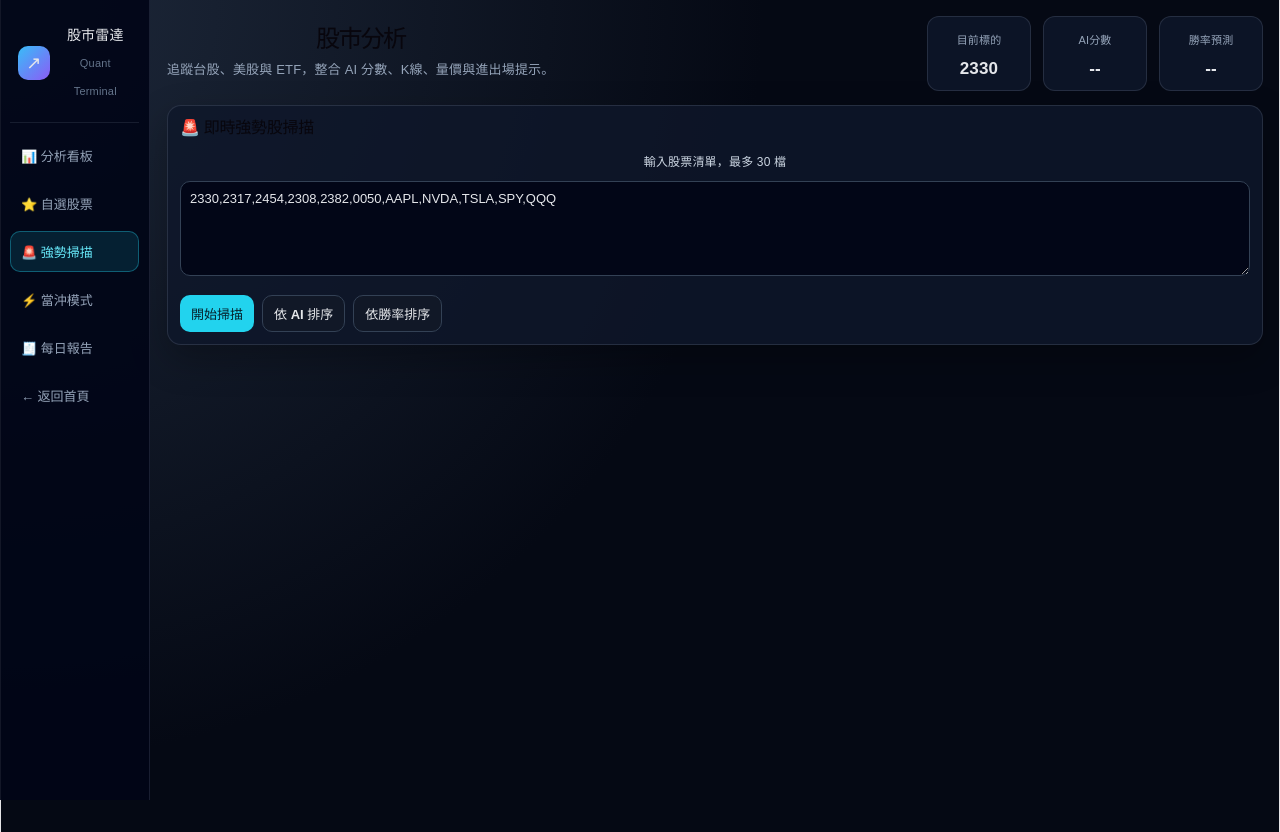
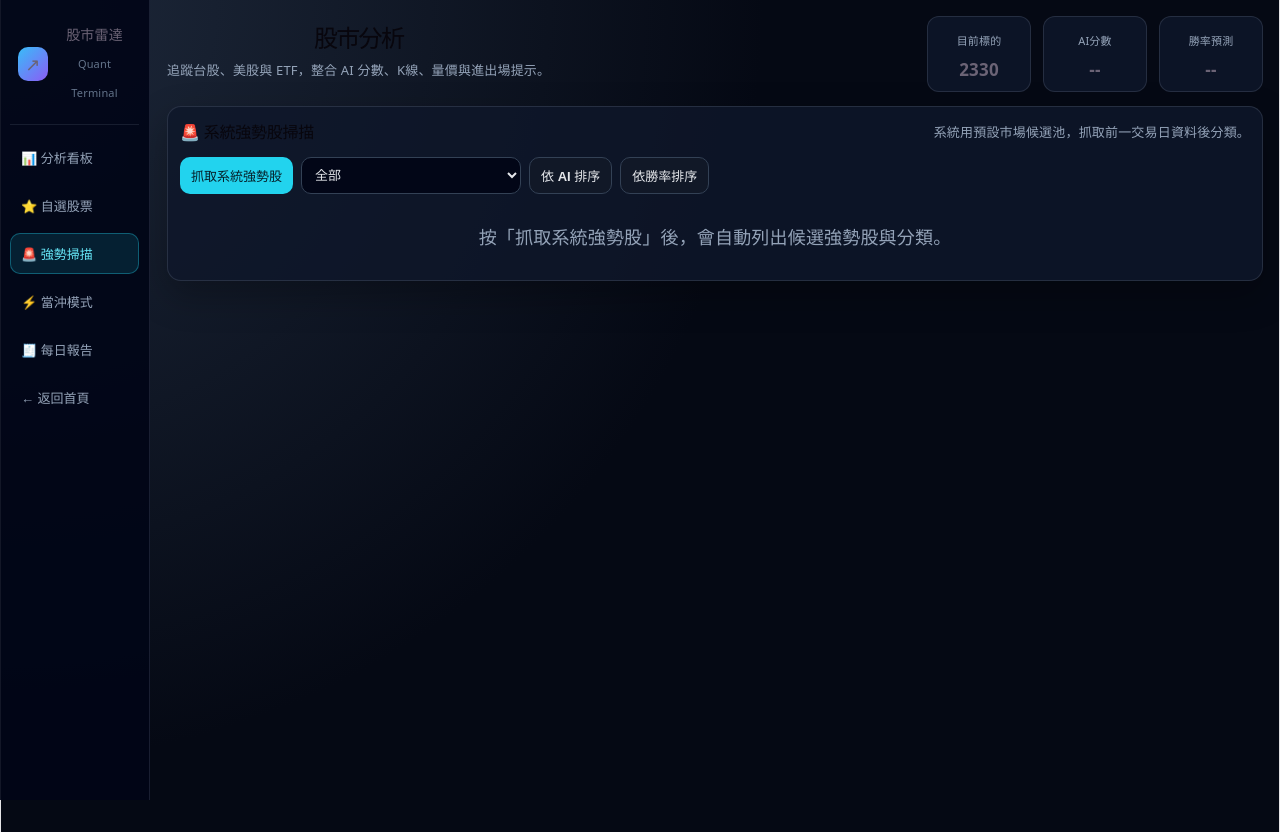
Before and after one commit to qqwerasdf339/stock-radar, a React (Vite) app: page / in a window 1280 px wide. Both pictures are taken after a click on the button "🚨 強勢掃描". Built offline with nearby package versions, Linux system fonts and the light colour scheme.

Commit message:
upgrade stock dashboard

```diff
--- a/src/pages/Stock.jsx.jsx
+++ b/src/pages/Stock.jsx.jsx
@@ -20,6 +20,34 @@ const NAME_TO_CODE = {
   元大台灣50: "0050",
 };
 
+const MARKET_STRONG_POOL = [
+  { symbol: "2330", baseType: "權值強勢" },
+  { symbol: "2317", baseType: "電子權值" },
+  { symbol: "2454", baseType: "IC設計" },
+  { symbol: "2308", baseType: "電源強勢" },
+  { symbol: "2382", baseType: "AI伺服器" },
+  { symbol: "3234", baseType: "中小型強勢" },
+  { symbol: "2344", baseType: "記憶體族群" },
+  { symbol: "0050", baseType: "ETF權值" },
+  { symbol: "00919", baseType: "高股息ETF" },
+  { symbol: "00940", baseType: "高股息ETF" },
+  { symbol: "AAPL", baseType: "美股科技" },
+  { symbol: "NVDA", baseType: "AI美股" },
+  { symbol: "TSLA", baseType: "高波動美股" },
+  { symbol: "SPY", baseType: "美股ETF" },
+  { symbol: "QQQ", baseType: "科技ETF" },
+];
+
+function classifyStrongStock(stock) {
+  if (!stock) return "待觀察";
+  if ((stock.volumeRatio || 0) >= 1.5 && stock.changePct > 0) return "爆量上漲";
+  if (stock.score >= 80) return "AI強勢";
+  if (stock.changePct >= 2) return "漲幅強勢";
+  if ((stock.volumeRatio || 0) >= 1.3) return "量能強勢";
+  if (stock.tradeSignal?.action === "BUY") return "買進訊號";
+  return stock.baseType || "系統候選";
+}
+
 function sleep(ms) {
   return new Promise((resolve) => setTimeout(resolve, ms));
 }
@@ -57,15 +85,30 @@ async function fetchYahooHistory(input, range = "6mo", interval = "1d") {
   const meta = result.meta || {};
 
   const history = timestamps
-    .map((t, i) => ({
-      time: new Date(t * 1000).toISOString().slice(0, 10),
-      date: new Date(t * 1000).toLocaleDateString("zh-TW"),
+    .map((t, i) => {
+      const dt = new Date(t * 1000);
+      return {
+        time:
+          interval === "1d"
+            ? dt.toISOString().slice(0, 10)
+            : t,
+        date:
+          interval === "1d"
+            ? dt.toLocaleDateString("zh-TW")
+            : dt.toLocaleString("zh-TW", {
+                month: "2-digit",
+                day: "2-digit",
+                hour: "2-digit",
+                minute: "2-digit",
+                hour12: false,
+              }),
         open: cleanNumber(quote.open?.[i]),
         high: cleanNumber(quote.high?.[i]),
         low: cleanNumber(quote.low?.[i]),
         close: cleanNumber(quote.close?.[i]),
         volume: cleanNumber(quote.volume?.[i]) || 0,
-    }))
+      };
+    })
     .filter((x) => x.open && x.high && x.low && x.close);
 
   return {
@@ -665,6 +708,20 @@ function TradingChart({ stock, showMA5, showMA20, showMA60, showBollinger }) {
     volumeSeries.setData(volume);
     chart.timeScale().fitContent();
 
+    // 分K如果資料筆數太少，lightweight-charts 會把單根K棒放超大；
+    // 這裡強制給一段可視範圍，避免當沖K線擠成一根巨棒。
+    if (candles.length < 40) {
+      chart.timeScale().applyOptions({
+        barSpacing: 8,
+        rightOffset: 20,
+        minBarSpacing: 4,
+      });
+      chart.timeScale().setVisibleLogicalRange({
+        from: -20,
+        to: Math.max(40, candles.length + 20),
+      });
+    }
+
     const resizeObserver = new ResizeObserver(() => {
       if (containerRef.current) chart.applyOptions({ width: containerRef.current.clientWidth });
     });
@@ -683,6 +740,7 @@ export default function Stock() {
   const navigate = useNavigate();
   const { symbol } = useParams();
   const [query, setQuery] = useState(symbol || "2330");
+
   const [favorites, setFavorites] = useState(() => {
     try {
       return JSON.parse(localStorage.getItem("stockRadarFavorites") || "[]");
@@ -690,7 +748,14 @@ export default function Stock() {
       return [];
     }
   });
-  const [watchText, setWatchText] = useState("2330,2317,2454,2308,2382,0050,AAPL,NVDA,TSLA,SPY,QQQ");
+
+  const [watchText, setWatchText] = useState(() => {
+    return (
+      localStorage.getItem("stockRadarWatchText") ||
+      "2330,2317,2454,2308,2382,0050,AAPL,NVDA,TSLA,SPY,QQQ"
+    );
+  });
+
   const [range, setRange] = useState("1y");
   const [stock, setStock] = useState(null);
   const [watchList, setWatchList] = useState([]);
@@ -713,10 +778,38 @@ export default function Stock() {
   const [showMA60, setShowMA60] = useState(true);
   const [showBollinger, setShowBollinger] = useState(true);
   const [indicatorMenuOpen, setIndicatorMenuOpen] = useState(false);
+  const [searchHistory, setSearchHistory] = useState(() => {
+    try {
+      return JSON.parse(localStorage.getItem("stockRadarSearchHistory") || "[]");
+    } catch {
+      return [];
+    }
+  });
+  const [realtimeDayTrade, setRealtimeDayTrade] = useState(false);
+  const [systemStrongList, setSystemStrongList] = useState([]);
+  const [systemStrongLoading, setSystemStrongLoading] = useState(false);
+  const [strongCategory, setStrongCategory] = useState("全部");
+
+  useEffect(() => {
+    localStorage.setItem("stockRadarWatchText", watchText);
+  }, [watchText]);
 
   useEffect(() => {
     localStorage.setItem("stockRadarFavorites", JSON.stringify(favorites));
   }, [favorites]);
+
+  useEffect(() => {
+    localStorage.setItem("stockRadarSearchHistory", JSON.stringify(searchHistory));
+  }, [searchHistory]);
+
+  function rememberSearchKeyword(value) {
+    const keyword = String(value || "").trim().toUpperCase();
+    if (!keyword) return;
+    setSearchHistory((prev) => {
+      const next = [keyword, ...prev.filter((item) => item !== keyword)];
+      return next.slice(0, 10);
+    });
+  }
 
   function addFavorite(targetStock = stock) {
     if (!targetStock?.symbol) {
@@ -741,11 +834,28 @@ export default function Stock() {
     setFavoriteNotice(`已移除 ${symbol}`);
    }
 
+  function removeWatchSymbol(symbol) {
+  const target = String(symbol).toUpperCase();
+
+  setWatchText((prev) =>
+    prev
+      .split(/[ ,，\n]+/)
+      .map((x) => x.trim().toUpperCase())
+      .filter(Boolean)
+      .filter((item) => item !== target)
+      .join(",")
+  );
+
+  setWatchList((prev) =>
+    prev.filter((item) => item.symbol.toUpperCase() !== target)
+  );
+}
+
   function addWatchSymbol() {
     const value = newWatchSymbol.trim().toUpperCase();
     if (!value) return;
     const items = watchText
-      .split(/[ ,，]+/)
+      .split(/[ ,，\n]+/)
       .map((x) => x.trim().toUpperCase())
       .filter(Boolean);
 
@@ -760,7 +870,7 @@ export default function Stock() {
     const value = newWatchSymbol.trim().toUpperCase();
     if (!value) return;
     const items = watchText
-      .split(/[ ,，]+/)
+      .split(/[ ,，\n]+/)
       .map((x) => x.trim().toUpperCase())
       .filter(Boolean)
       .filter((item) => item !== value);
@@ -774,6 +884,7 @@ export default function Stock() {
     const target = String(input || "").trim();
     if (!target) return;
     setQuery(target);
+    rememberSearchKeyword(target);
     setLoading(true);
     setError("");
     try {
@@ -794,7 +905,7 @@ export default function Stock() {
     setError("");
     try {
       const items = watchText
-        .split(/[ ,，]+/)
+        .split(/[ ,，\n]+/)
         .map((x) => x.trim())
         .filter(Boolean)
         .slice(0, 30);
@@ -819,22 +930,24 @@ export default function Stock() {
     }
   }
 
-  async function searchIntraday(input = query) {
+  async function searchIntraday(input = query, silent = false) {
     const target = String(input || "").trim();
     if (!target) return;
-    setDayTradeLoading(true);
+    if (!silent) setDayTradeLoading(true);
     setError("");
     try {
-      const data = await fetchYahooHistory(target, "1d", intradayInterval);
+      // Yahoo 分K用 5d 比 1d 穩定，避免台股只回傳單根K棒。
+      const data = await fetchYahooHistory(target, "5d", intradayInterval);
       const analyzed = analyzeStock(data);
       setIntradayStock(analyzed);
       setStock(analyzed);
       setQuery(target);
+      rememberSearchKeyword(target);
     } catch (err) {
       console.error(err);
-      setError(err.message || "分K資料抓取失敗");
+      if (!silent) setError(err.message || "分K資料抓取失敗");
     } finally {
-      setDayTradeLoading(false);
+      if (!silent) setDayTradeLoading(false);
     }
   }
 
@@ -843,22 +956,23 @@ export default function Stock() {
     setError("");
     try {
       const items = watchText
-        .split(/[ ,，]+/)
+        .split(/[ ,，\n]+/)
         .map((x) => x.trim())
         .filter(Boolean)
         .slice(0, 30);
 
-      const result = [];
-      for (const item of items) {
-        try {
-          const data = await fetchYahooHistory(item, "1d", intradayInterval);
-          const analyzed = analyzeStock(data);
-          result.push(analyzed);
-          await sleep(120);
-        } catch (err) {
+      const result = (
+        await Promise.all(
+          items.map((item) =>
+            fetchYahooHistory(item, "5d", intradayInterval)
+              .then((data) => analyzeStock(data))
+              .catch((err) => {
                 console.warn("daytrade scan failed", item, err);
-        }
-      }
+                return null;
+              })
+          )
+        )
+      ).filter(Boolean);
 
       result.sort((a, b) => (b.dayTrade?.score || 0) - (a.dayTrade?.score || 0));
       setDayTradeList(result);
@@ -870,6 +984,43 @@ export default function Stock() {
       setError(err.message || "當沖掃描失敗");
     } finally {
       setDayTradeLoading(false);
+    }
+  }
+
+  async function scanSystemStrongStocks() {
+    setSystemStrongLoading(true);
+    setError("");
+    try {
+      const result = (
+        await Promise.all(
+          MARKET_STRONG_POOL.map((item) =>
+            fetchYahooHistory(item.symbol, "1mo", "1d")
+              .then((data) => {
+                const analyzed = analyzeStock(data);
+                return {
+                  ...analyzed,
+                  baseType: item.baseType,
+                  strongType: classifyStrongStock({ ...analyzed, baseType: item.baseType }),
+                };
+              })
+              .catch((err) => {
+                console.warn("system strong scan failed", item.symbol, err);
+                return null;
+              })
+          )
+        )
+      )
+        .filter(Boolean)
+        .sort((a, b) => b.score - a.score)
+        .slice(0, 30);
+
+      setSystemStrongList(result);
+      setWatchList(result);
+      if (result[0]) setStock(result[0]);
+    } catch (err) {
+      setError(err.message || "系統強勢股掃描失敗");
+    } finally {
+      setSystemStrongLoading(false);
     }
   }
 
@@ -885,6 +1036,19 @@ export default function Stock() {
     return () => clearInterval(timer);
     // eslint-disable-next-line react-hooks/exhaustive-deps
   }, [autoScan, watchText, range]);
+
+  useEffect(() => {
+    if (!realtimeDayTrade || activeMenu !== "daytrade") return;
+    const target = query.trim();
+    if (!target) return;
+
+    const timer = setInterval(() => {
+      searchIntraday(target, true);
+    }, 1000);
+
+    return () => clearInterval(timer);
+    // eslint-disable-next-line react-hooks/exhaustive-deps
+  }, [realtimeDayTrade, activeMenu, query, intradayInterval]);
 
   const sortedWatchList = useMemo(() => {
     const list = [...watchList];
@@ -902,6 +1066,25 @@ export default function Stock() {
     return [...dayTradeList].sort((a, b) => (b.dayTrade?.score || 0) - (a.dayTrade?.score || 0));
   }, [dayTradeList]);
 
+  const filteredSystemStrongList = useMemo(() => {
+    const list = [...systemStrongList];
+    const filtered =
+      strongCategory === "全部"
+        ? list
+        : list.filter((item) => item.strongType === strongCategory || item.baseType === strongCategory);
+
+    return filtered.sort((a, b) => b.score - a.score);
+  }, [systemStrongList, strongCategory]);
+
+  const strongCategoryOptions = useMemo(() => {
+    const options = new Set(["全部"]);
+    systemStrongList.forEach((item) => {
+      if (item.strongType) options.add(item.strongType);
+      if (item.baseType) options.add(item.baseType);
+    });
+    return [...options];
+  }, [systemStrongList]);
+
   const marketStats = useMemo(() => {
     const up = watchList.filter((s) => s.changePct > 0).length;
     const down = watchList.filter((s) => s.changePct < 0).length;
@@ -920,13 +1103,15 @@ export default function Stock() {
   return (
     <div className="terminal-shell">
       <style>{`
-        body { margin: 0; background: #050914; color: #e5e7eb; font-family: Arial, 'Microsoft JhengHei', sans-serif; }
-        button, input, select, textarea { font-family: inherit; }
-        button { border: 0; border-radius: 10px; padding: 8px 11px; background: #22d3ee; color: #06202a; font-weight: 900; cursor: pointer; font-size: 13px; }
-        button:disabled { opacity: .55; cursor: not-allowed; }
-        button.ghost { background: #111827; color: #e5e7eb; border: 1px solid #334155; }
-        button.danger { background: #fb7185; color: #450a0a; }
-        button.small { padding: 7px 9px; font-size: 12px; }
+        button {border: 0;border-radius: 10px;padding: 8px 11px;background: #22d3ee;color: #06202a;font-weight: 900;cursor: pointer;font-size: 13px;
+        transition:background .18s ease,filter .18s ease,transform .18s ease,border-color .18s ease;}
+        button:hover {filter: brightness(1.12);transform: translateY(-1px);}
+        button:active {transform: translateY(0);}
+        button:disabled {opacity: .55;cursor: not-allowed;}
+        button.ghost {background: #111827;color: #e5e7eb;border: 1px solid #334155;}
+        button.ghost:hover {background: #1e293b;border-color: #64748b;}
+        button.danger {background: #fb7185;color: #450a0a;}
+        button.danger:hover {filter: brightness(1.08);}
         input, textarea, select { width: 100%; box-sizing: border-box; background: #020617; color: #e5e7eb; border: 1px solid #334155; border-radius: 10px; padding: 9px; outline: none; font-size: 13px; }
         label { display: block; color: #cbd5e1; margin: 9px 0 6px; font-size: 12px; }
         h1, h2, h3 { margin: 0; }
@@ -1017,6 +1202,9 @@ export default function Stock() {
         .radar-alert { border-radius: 16px; padding: 14px; margin-bottom: 12px; border: 1px solid rgba(250,204,21,.35); background: rgba(113,63,18,.2); }
         .radar-alert.good { border-color: rgba(34,197,94,.45); background: rgba(20,83,45,.24); }
         .radar-alert.bad { border-color: rgba(248,113,113,.45); background: rgba(127,29,29,.2); }
+        .instant-signal { border: 1px solid rgba(34,211,238,.35); background: rgba(8,47,73,.26); border-radius: 16px; padding: 14px; margin-bottom: 12px; }
+        .instant-signal.buy { border-color: rgba(34,197,94,.55); background: rgba(20,83,45,.28); }
+        .live-dot { display: inline-block; width: 8px; height: 8px; border-radius: 50%; background: #22c55e; margin-right: 6px; box-shadow: 0 0 12px #22c55e; }
         .watch-table-card { margin-top: 12px; }
         .table-wrap { overflow: auto; border: 1px solid rgba(148,163,184,.16); border-radius: 16px; }
         table { width: 100%; border-collapse: collapse; font-size: 13px; }
@@ -1030,6 +1218,10 @@ export default function Stock() {
         .empty { color: #94a3b8; padding: 18px; }
         .error { color: #fecaca; background: rgba(127,29,29,.4); padding: 10px; border-radius: 12px; margin-top: 12px; }
         @media (max-width: 1300px) { .summary-grid, .main-grid { grid-template-columns: 1fr; } .left-nav { width: 150px; } .content { margin-left: 150px; } .chart-tools { align-items: stretch; } }
+        button {transition: background .18s ease, filter .18s ease, transform .18s ease, border-color .18s ease;}
+        button:hover {filter: brightness(1.12);transform: translateY(-1px);}
+        button.ghost:hover {background: #1e293b;border-color: #64748b;}
+        button.danger:hover {filter: brightness(1.08);}
       `}</style>
 
       <div className="app-frame">
@@ -1065,7 +1257,18 @@ export default function Stock() {
                 <div className="card">
                   <div className="section-title"><h2>加入自選或搜尋</h2></div>
                   <label>股票代碼或名稱</label>
-                  <input value={query} onChange={(e) => setQuery(e.target.value)} placeholder="2330、00919、AAPL、SPY" onKeyDown={(e) => e.key === "Enter" && searchOne()} />
+                  <input
+                    list="stock-search-history"
+                    value={query}
+                    onChange={(e) => setQuery(e.target.value)}
+                    placeholder="2330、00919、AAPL、SPY"
+                    onKeyDown={(e) => e.key === "Enter" && searchOne()}
+                  />
+                  <datalist id="stock-search-history">
+                    {searchHistory.map((item) => (
+                      <option key={item} value={item} />
+                    ))}
+                  </datalist>
                   <label>資料區間</label>
                   <select value={range} onChange={(e) => setRange(e.target.value)}>
                     <option value="3mo">3個月</option>
@@ -1252,7 +1455,7 @@ export default function Stock() {
                         <td><span className="badge">{s.tradeSignal.action}</span></td>
                         <td>
                           <button className="ghost small" onClick={(e) => { e.stopPropagation(); addFavorite(s); }}>收藏</button>{" "}
-                          <button className="danger small" onClick={(e) => { e.stopPropagation(); removeFavorite(s.symbol); }}>刪除</button>
+                          <button className="danger small" onClick={(e) => { e.stopPropagation(); removeWatchSymbol(s.symbol); }}>刪除</button>
                         </td>
                       </tr>
                     ))}
@@ -1264,11 +1467,66 @@ export default function Stock() {
 
           {activeMenu === "signals" && (
             <div className="card">
-              <div className="section-title"><h2>🚨 即時強勢股掃描</h2></div>
-              <label>輸入股票清單，最多 30 檔</label>
-              <textarea rows={5} value={watchText} onChange={(e) => setWatchText(e.target.value)} />
-              <div className="btn-row"><button onClick={scanWatchList} disabled={scanning}>{scanning ? "掃描中..." : "開始掃描"}</button><button className="ghost" onClick={() => setSortMode("score")}>依 AI 排序</button><button className="ghost" onClick={() => setSortMode("win")}>依勝率排序</button></div>
-              {sortedWatchList.length > 0 && <div className="watch-table-card table-wrap"><table><thead><tr><th>排名</th><th>股票</th><th>AI</th><th>勝率</th><th>量比</th><th>訊號</th><th>理由</th></tr></thead><tbody>{sortedWatchList.map((s, i) => <tr key={s.symbol} onClick={() => { setStock(s); setActiveMenu("analysis"); }}><td>{i + 1}</td><td>{s.symbol}<br /><span className="muted">{s.name}</span></td><td>{s.score}</td><td>{s.winRatePredict}%</td><td>{s.volumeRatio?.toFixed(2) ?? "--"}</td><td><span className="badge">{s.tradeSignal.action}</span></td><td>{s.tradeSignal.reasons.slice(0,2).join("、")}</td></tr>)}</tbody></table></div>}
+              <div className="section-title">
+                <h2>🚨 系統強勢股掃描</h2>
+                <span className="muted">系統用預設市場候選池，抓取前一交易日資料後分類。</span>
+              </div>
+
+              <div className="btn-row" style={{ marginBottom: 12 }}>
+                <button onClick={scanSystemStrongStocks} disabled={systemStrongLoading}>
+                  {systemStrongLoading ? "掃描中..." : "抓取系統強勢股"}
+                </button>
+
+                <select
+                  value={strongCategory}
+                  onChange={(e) => setStrongCategory(e.target.value)}
+                  style={{ width: 220 }}
+                >
+                  {strongCategoryOptions.map((item) => (
+                    <option key={item} value={item}>
+                      {item}
+                    </option>
+                  ))}
+                </select>
+
+                <button className="ghost" onClick={() => setSortMode("score")}>依 AI 排序</button>
+                <button className="ghost" onClick={() => setSortMode("win")}>依勝率排序</button>
+              </div>
+
+              {filteredSystemStrongList.length === 0 ? (
+                <p className="empty">按「抓取系統強勢股」後，會自動列出候選強勢股與分類。</p>
+              ) : (
+                <div className="watch-table-card table-wrap">
+                  <table>
+                    <thead>
+                      <tr>
+                        <th>排名</th>
+                        <th>股票</th>
+                        <th>強勢分類</th>
+                        <th>AI</th>
+                        <th>勝率</th>
+                        <th>量比</th>
+                        <th>訊號</th>
+                        <th>理由</th>
+                      </tr>
+                    </thead>
+                    <tbody>
+                      {filteredSystemStrongList.map((s, i) => (
+                        <tr key={s.symbol} onClick={() => { setStock(s); setActiveMenu("analysis"); }}>
+                          <td>{i + 1}</td>
+                          <td><b>{s.symbol}</b><br /><span className="muted">{s.name}</span></td>
+                          <td><span className="badge">{s.strongType || s.baseType || "系統候選"}</span></td>
+                          <td>{s.score}</td>
+                          <td>{s.winRatePredict}%</td>
+                          <td>{s.volumeRatio?.toFixed(2) ?? "--"}</td>
+                          <td><span className="badge">{s.tradeSignal.action}</span></td>
+                          <td>{s.tradeSignal.reasons.slice(0, 2).join("、")}</td>
+                        </tr>
+                      ))}
+                    </tbody>
+                  </table>
+                </div>
+              )}
             </div>
           )}
 
@@ -1281,6 +1539,7 @@ export default function Stock() {
 
               <div className="btn-row" style={{ marginBottom: 12 }}>
                 <input
+                  list="stock-search-history"
                   value={query}
                   onChange={(e) => setQuery(e.target.value)}
                   placeholder="輸入 2330、00919、AAPL"
@@ -1295,6 +1554,12 @@ export default function Stock() {
                   <option value="60m">60分鐘K</option>
                 </select>
                 <button onClick={() => searchIntraday()} disabled={dayTradeLoading}>{dayTradeLoading ? "讀取中..." : "查詢分K"}</button>
+                <button
+                  className={realtimeDayTrade ? "danger" : "ghost"}
+                  onClick={() => setRealtimeDayTrade((v) => !v)}
+                >
+                  {realtimeDayTrade ? "停止1秒刷新" : "啟動1秒刷新"}
+                </button>
                 <button className="ghost" onClick={scanDayTradeList} disabled={dayTradeLoading}>{dayTradeLoading ? "掃描中..." : "掃描當沖排行榜"}</button>
               </div>
 
@@ -1357,6 +1622,18 @@ export default function Stock() {
                 <div>
                   {intradayStock?.dayTrade ? (
                     <>
+                      <div className={`instant-signal ${intradayStock.dayTrade.canEnter ? "buy" : ""}`}>
+                        <b>
+                          {realtimeDayTrade && <span className="live-dot" />}
+                          AI 即時進場提示
+                        </b>
+                        <p className="muted" style={{ margin: "8px 0 0" }}>
+                          {intradayStock.dayTrade.canEnter
+                            ? "條件達標：可列入進場觀察，請同步看量能與停損。"
+                            : "尚未達標：等待量能、突破或K線確認。"}
+                        </p>
+                      </div>
+
                       <div className={`radar-alert ${intradayStock.dayTrade.canEnter ? "good" : intradayStock.dayTrade.score < 45 ? "bad" : ""}`}>
                         <b>{intradayStock.dayTrade.signal}</b>
                         <p className="muted" style={{ marginBottom: 0 }}>當沖分數 {intradayStock.dayTrade.score}，量比 {intradayStock.volumeRatio?.toFixed(2) ?? "--"}</p>
```
Lines whose indentation alone changed are shown as unchanged.
